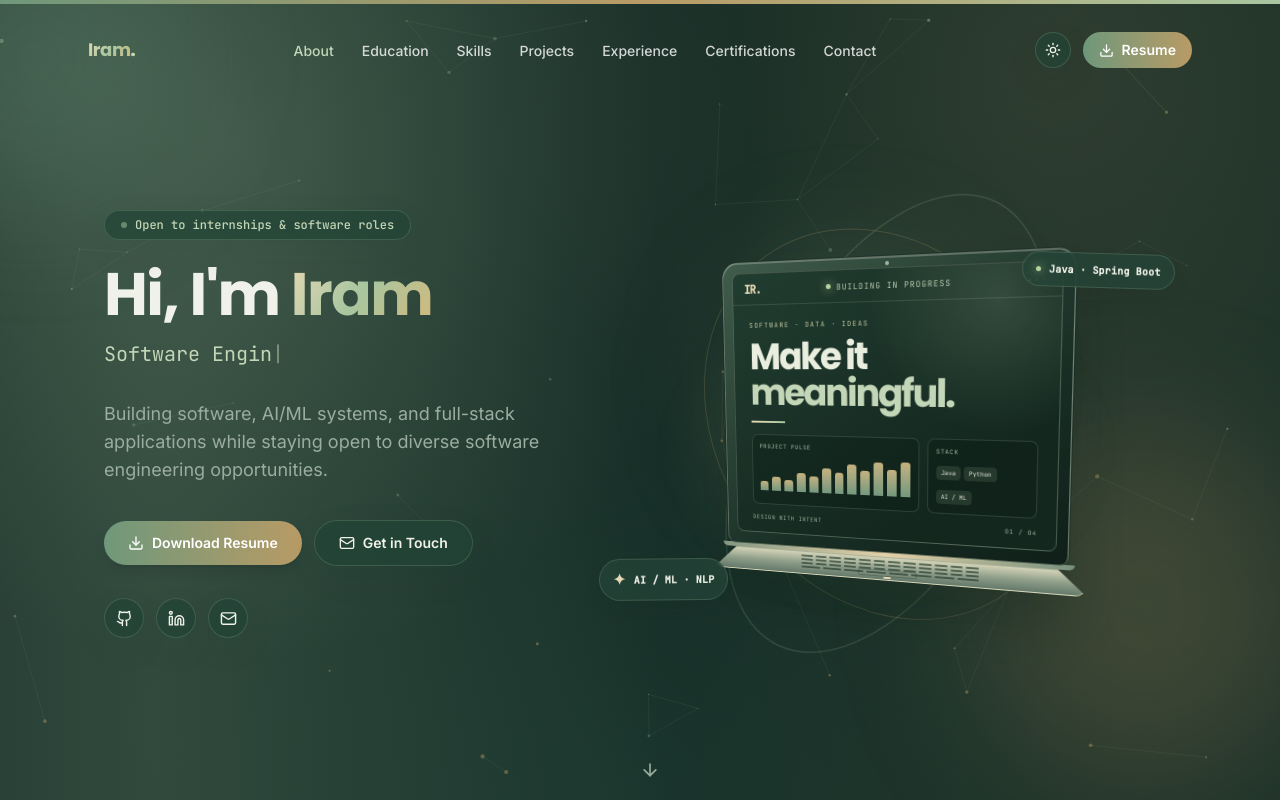
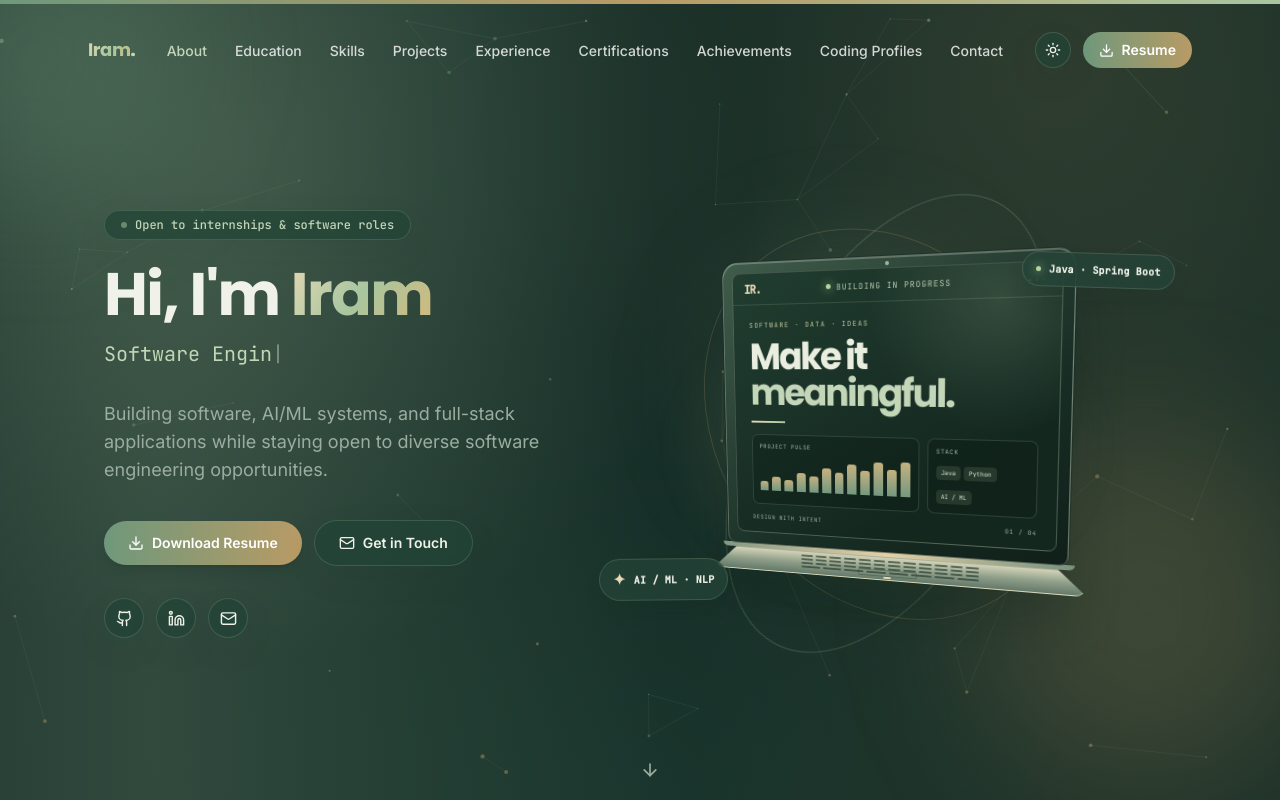
Before and after one commit to Iram4105/Iram-portfolio, a Next.js app: page / in a window 1280 px wide. Shown: the top 800 px of the page. Built offline with nearby package versions, Linux system fonts and the light colour scheme.

Commit message:
Add achievements and coding profile navigation links

```diff
--- a/src/components/Navbar.tsx
+++ b/src/components/Navbar.tsx
@@ -13,6 +13,8 @@ const links = [
   { href: "#projects", label: "Projects" },
   { href: "#experience", label: "Experience" },
   { href: "#certifications", label: "Certifications" },
+  { href: "#achievements", label: "Achievements" },
+  { href: "#profiles", label: "Coding Profiles" },
   { href: "#contact", label: "Contact" },
 ];
 
```
